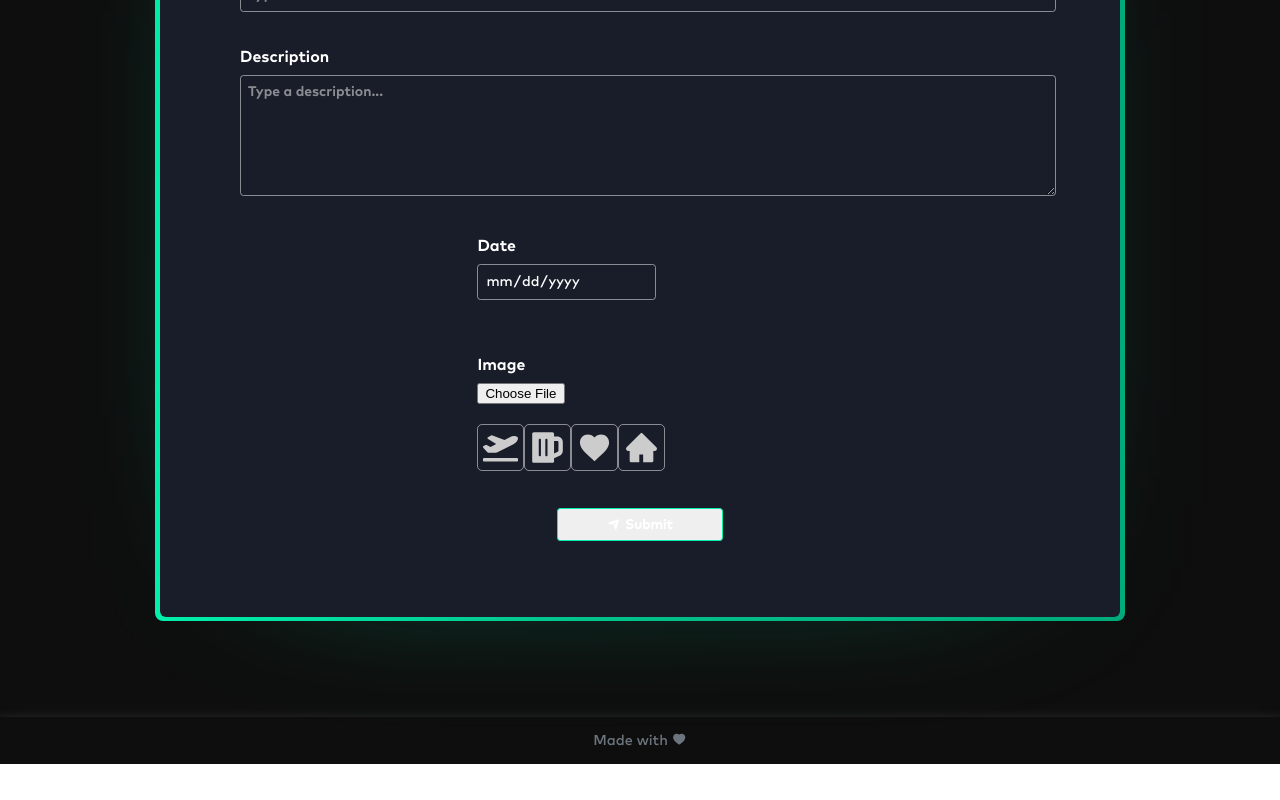
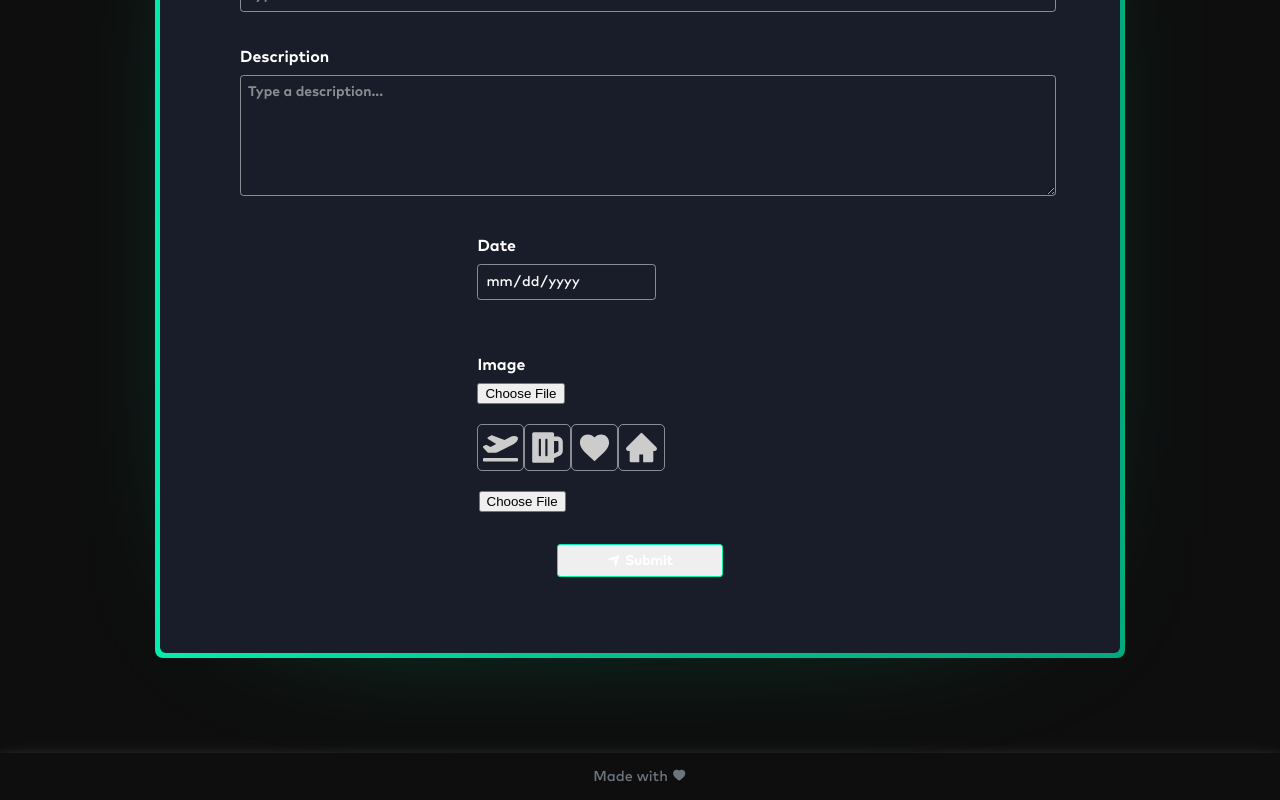
Before and after one commit to Alesso-Chiavarino/Our-Adventure-Book-Static-Deploy, a React (Create React App) app: page /new in a window 1280 px wide. Shown: the part 473-1273 px from the top of the page. Before the commit the page ends 1237 px from the top, so only its background shows below. Built offline with nearby package versions, Linux system fonts and the light colour scheme; the HTML template or start-up script is replaced by a standard one.

Commit message:
take a picture mobile

```diff
--- a/src/components/Form/Form.jsx
+++ b/src/components/Form/Form.jsx
@@ -330,6 +330,7 @@ const Form = () => {
                   </div>
                 </div>
 
+
                 <div className='flex flex-col w-1/2 pl-10 form-right'>
                   <span className='text-white mb-2'>Category</span>
                   <div className='flex flex-wrap '>
@@ -345,6 +346,14 @@ const Form = () => {
 
               </div>
 
+              <div className="w-full">
+                  {/* input file to open the phone camera */}
+                  <input type="file" accept="image/*" capture="camera" onChange={(e) => {
+                    console.log(e.target.files[0])
+                    setImage(e.target.files[0]);
+                  }}/>
+                </div>
+
               {handleArea()}
               <span ref={formErrorRef} className='hidden'>The input values are incorrect <BsFillExclamationTriangleFill /></span>
             </form>
```
